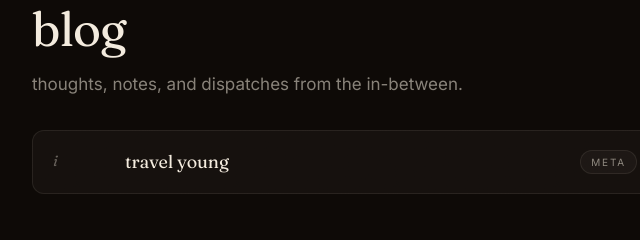
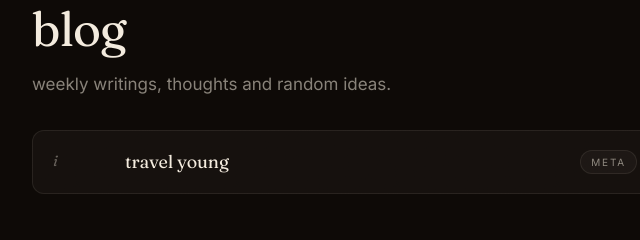
Before and after one commit to callmeMaTTt/website, an Astro site: page /blog in a window 1280 px wide. Shown: the part 547-787 px from the top of the page, 248-888 px from the left. Built offline with nearby package versions, Linux system fonts and the light colour scheme; Astro itself is replaced by a stand-in of ours.

Commit message:
Update blog.astro

```diff
--- a/src/pages/blog.astro
+++ b/src/pages/blog.astro
@@ -38,7 +38,7 @@ const formatDate = (d: Date) => {
 
     <span class="eyebrow">read</span>
     <h1 class="page-title">blog</h1>
-    <p class="page-lead">thoughts, notes, and dispatches from the in-between.</p>
+    <p class="page-lead">weekly writings, thoughts and random ideas.</p>
 
     <section class="section" style="margin-top: 32px;">
       <div class="list">
```
